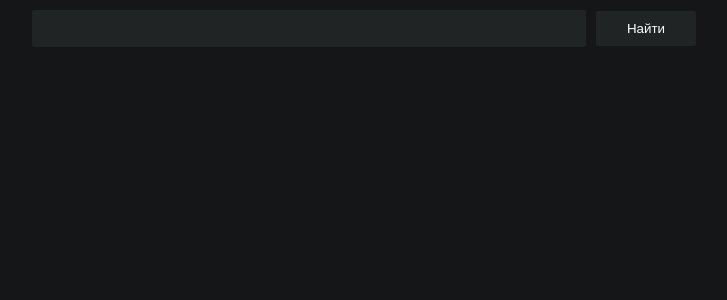
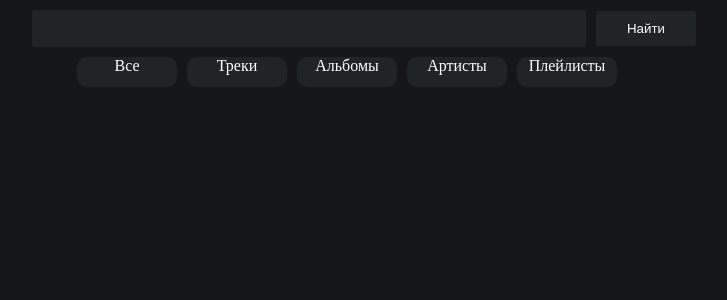
Before and after one commit to Sam23656/JavaScript_project, a React (Vite) app in the folder project/: page / in a window 1280 px wide. Shown: the top 300 px of the page, without its empty margins (276-1003 px from the left). Built offline with nearby package versions, Linux system fonts and the light colour scheme.

Commit message:
Add filters

```diff
--- a/project/src/App.jsx
+++ b/project/src/App.jsx
@@ -4,9 +4,31 @@ import Header from './components/Header'
 import Search_Results from './components/SearchResults'
 function App() {
   const [SearchItems, setSearchItems] = useState([])
+  const [Filter, setFilter] = useState([
+    {
+        name:"Все",
+        checked:false
+    },
+    {
+        name:"Треки",
+        checked:false
+    },
+    {
+        name:"Альбомы",
+        checked:false
+    },
+    {
+        name:"Артисты",
+        checked:false
+    },
+    {
+        name:"Плейлисты",
+        checked:false
+    }
+])
   return (
     <div className="main">
-        <Header SearchItems={SearchItems} setSearchItems={setSearchItems} />
+        <Header Filter={Filter} setFilter={setFilter} SearchItems={SearchItems} setSearchItems={setSearchItems} />
         <Search_Results SearchItems={SearchItems} />
     </div>
   )
--- a/project/src/components/Header.jsx
+++ b/project/src/components/Header.jsx
@@ -24,6 +24,19 @@ function Header(props){
             e.target.blur()
           }
     }
+    function change_checked(index){
+        let lst = []
+        for (let ind=0; ind < props.Filter.length; ind++){
+          lst.push(props.Filter[ind])
+          if (ind == index){
+            (props.Filter[ind].checked == true) ? props.Filter[ind].checked=false:props.Filter[ind].checked=true
+          }
+          else{
+            props.Filter[ind].checked = false
+        }
+      }
+      props.setFilter(lst)
+    }
 
     return(
         <header>
@@ -31,8 +44,16 @@ function Header(props){
         <input onKeyPress={pressKey} value={SearchText} onChange={e => setSearchText(e.target.value)} type="text" className="search_input" />
         <button onClick={search} className="search_button">Найти</button>
         </div>
+        <ul className="filters">
+            {props.Filter.map((elem, ind) =>{
+            return(
+            <li key={ind} className="filter" onClick={(e) =>{change_checked(ind); (e.target.firstElementChild.checked == false) ? e.target.classList.add("checked") : e.target.classList.remove("checked") }}>
+                 <input type="checkbox"checked={elem.checked} onChange={() => {}}  /> {elem.name}</li>)})
+            }
+        </ul>
         </header>
     )
 }
 
+
 export default Header
--- a/project/src/components/Header.scss
+++ b/project/src/components/Header.scss
@@ -9,14 +9,14 @@ $background_color:  #212425;
     height: 35px;
     border-radius: 2px;
   }
-  .search_input:hover {
+.search_input:hover {
     box-shadow: 2px 2px 10px green;
     transition: 0.5s all ease;
   }
-  .search_input:focus {
+.search_input:focus {
     outline: solid $outline_color;
   }
-  .search_button {
+.search_button {
     margin-left: 10px;
     background-color: $background_color;
     border: none;
@@ -24,7 +24,33 @@ $background_color:  #212425;
     height: 35px;
     border-radius: 2px;
   }
-  .search_button:hover {
+.search_button:hover {
     box-shadow: 2px 2px 10px green;
     transition: 0.5s all ease;
-  }
+}
+
+.filters{
+  margin-top: 10px;
+  display: flex;
+
+}
+.filter{
+  width: 100px;
+  height: 30px;
+  border-radius: 10px;
+  margin-left: 5px;
+  margin-right: 5px;
+  border: none;
+  background-color: $background_color;
+  text-align: center;
+}
+.filter:hover{
+  box-shadow: 2px 2px 10px green;
+  transition: 0.5s all ease;
+}
+.filter input{
+  display: none;
+}
+.checked{
+  background-color: green;
+}
--- a/project/src/components/SearchResults.scss
+++ b/project/src/components/SearchResults.scss
@@ -48,4 +48,4 @@ $background_color: #212425;
       filter: drop-shadow(2px 2px 10px green);
       transition: 0.5s all ease;
     }
-  }
+ }
```
